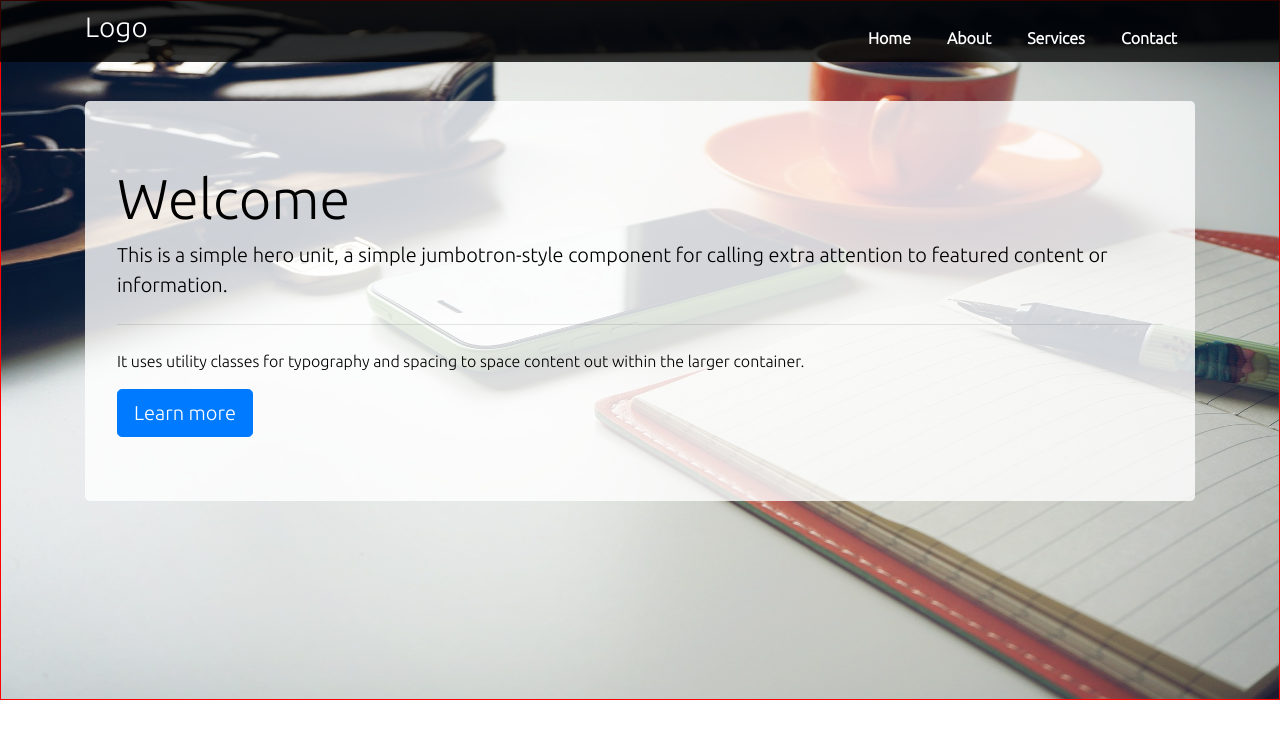
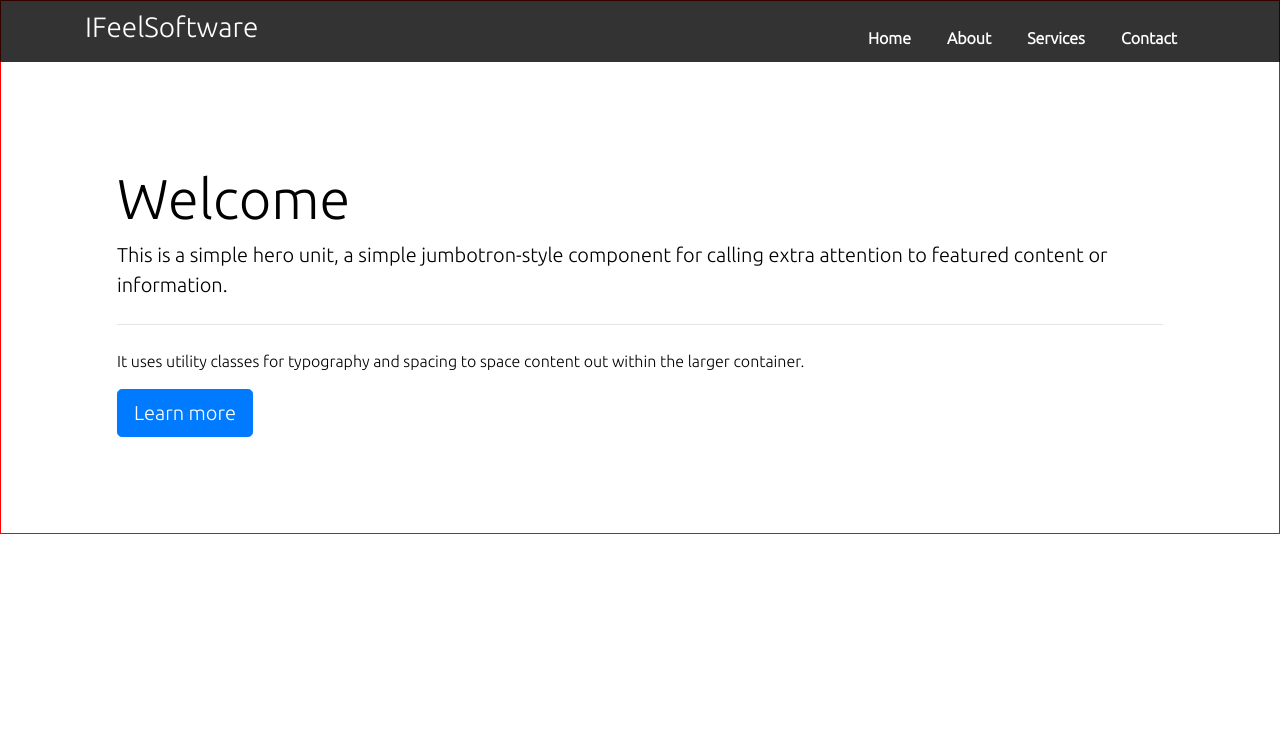
Before and after one commit to felip2018/ifeelsoftware-website, a plain HTML site: page index.html in a window 1280 px wide. Drawn offline with Linux system fonts and the light colour scheme.

Commit message:
:+1:  remove img from home section

```diff
--- a/css/style.css
+++ b/css/style.css
@@ -35,9 +35,7 @@ body{
 
 .home{
     border:1px solid red;
-    height: 700px;
-    background-image: url('../img/fondo_1.jpg');
-    background-size: 100% 100%;
+    height: auto;
     color: #FFFFFF;
 }
 
--- a/index.html
+++ b/index.html
@@ -10,14 +10,13 @@
     <link rel="stylesheet" href="./css/palette.css">
 </head>
 <body>
-
     <div class="container-fluid">
         <div class="row fixed-top">
             <div class="col-12" id="navBar">
                 <div class="container">
                     <div class="row">
                         <div class="col-2">
-                            <h3>Logo</h3>
+                            <h3>IFeelSoftware</h3>
                         </div>
                         <div class="col-10">
                             <nav>
```
Also changed, not shown: about.html (added), contact.html (added), portfolio.html (added), services.html (added).
